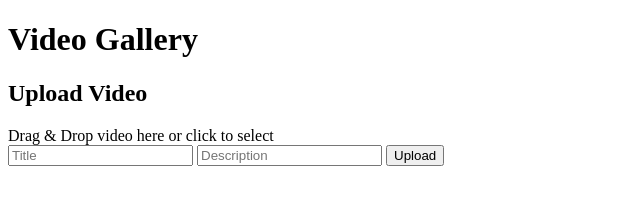
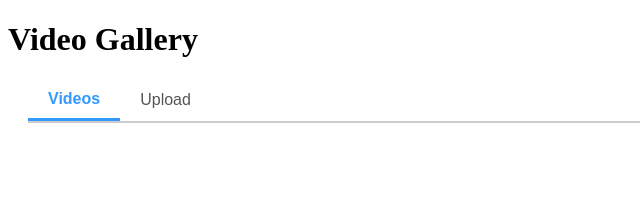
Before and after one commit to tkorsi/video-galery, a plain HTML site: page static/index.html in a window 1280 px wide. Shown: the whole page, without its empty margins (0-640 px from the left). Drawn offline with Linux system fonts and the light colour scheme; no server answers.

Commit message:
Add tabbed interface and improved CSS styling for upload and gallery

```diff
--- a/static/app.js
+++ b/static/app.js
@@ -5,6 +5,20 @@ async function fetchVideos() {
         return [];
     }
     return await response.json();
+}
+
+/** Initialize tab switching between Videos and Upload views */
+function setupTabs() {
+    const tabs = document.querySelectorAll('.tab-button');
+    const contents = document.querySelectorAll('.tab-content');
+    tabs.forEach(tab => {
+        tab.addEventListener('click', () => {
+            tabs.forEach(t => t.classList.remove('active'));
+            contents.forEach(c => c.classList.remove('active'));
+            tab.classList.add('active');
+            document.getElementById(tab.dataset.target).classList.add('active');
+        });
+    });
 }
 
 function createVideoCell(video) {
@@ -41,6 +55,7 @@ async function loadGallery() {
 }
 
 window.addEventListener('DOMContentLoaded', () => {
+    setupTabs();
     setupUpload();
     loadGallery();
 });
--- a/static/index.html
+++ b/static/index.html
@@ -8,7 +8,14 @@
 </head>
 <body>
     <h1>Video Gallery</h1>
-    <!-- Upload Area -->
+    <div class="tabs">
+        <button class="tab-button active" data-target="gallery-tab">Videos</button>
+        <button class="tab-button" data-target="upload-tab">Upload</button>
+    </div>
+    <div id="gallery-tab" class="tab-content active">
+        <div id="gallery" class="grid"></div>
+    </div>
+    <div id="upload-tab" class="tab-content">
         <section id="upload-area">
             <h2>Upload Video</h2>
             <form id="upload-form">
@@ -20,8 +27,7 @@
             </form>
             <div id="upload-status"></div>
         </section>
-    <!-- Gallery -->
-    <div id="gallery" class="grid"></div>
+    </div>
     <script src="/static/app.js"></script>
 </body>
 </html>
--- a/static/style.css
+++ b/static/style.css
@@ -1,3 +1,29 @@
+.tabs {
+    margin: 20px;
+    display: flex;
+    border-bottom: 2px solid #ccc;
+}
+.tab-button {
+    background: none;
+    border: none;
+    padding: 10px 20px;
+    cursor: pointer;
+    outline: none;
+    font-size: 1em;
+    color: #555;
+}
+.tab-button.active {
+    border-bottom: 3px solid #3399ff;
+    color: #3399ff;
+    font-weight: bold;
+}
+.tab-content {
+    display: none;
+}
+.tab-content.active {
+    display: block;
+}
+
 .grid {
 .metadata div {
 /* Upload area styling */
```
Lines whose indentation alone changed are shown as unchanged.
